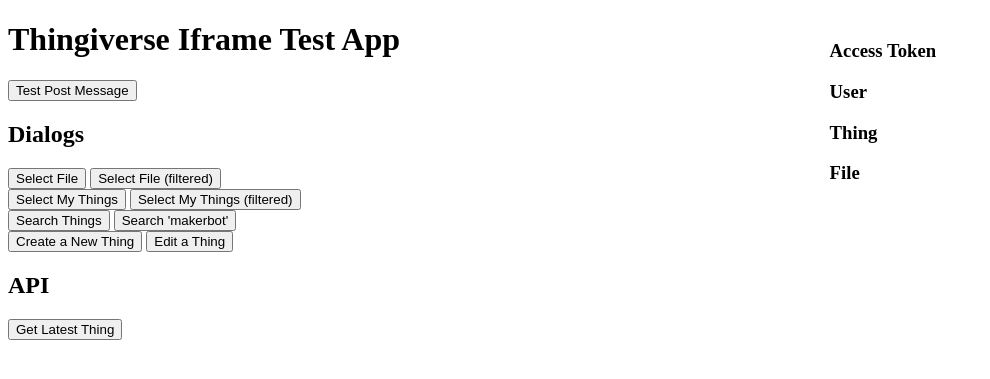
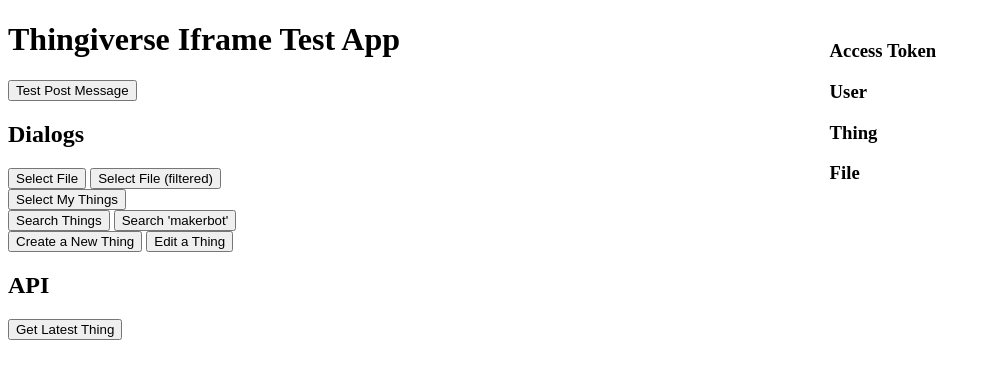
Before and after one commit to makerbot/thingiverse-iframe-sdk, a PHP site: page /?code=1 in a window 1280 px wide. Shown: the top 379 px of the page, without its empty margins (0-990 px from the left). Run offline with PHP 8.4, Linux system fonts and the light colour scheme; data that the repository does not hold is empty.

Commit message:
removed filtered select my things button (not sure how this should work )

```diff
--- a/index.php
+++ b/index.php
@@ -56,7 +56,6 @@
 		<br/>
 
 		<input type="button" value="Select My Things" onclick="TV.dialog('thing_select', {}, selectedThing)"/>
-		<input type="button" value="Select My Things (filtered)" onclick="TV.dialog('thing_select', {tab: 'favorites', q: 'gnomes'}, selectedThing)"/>
 
 		<br/>
 
```
